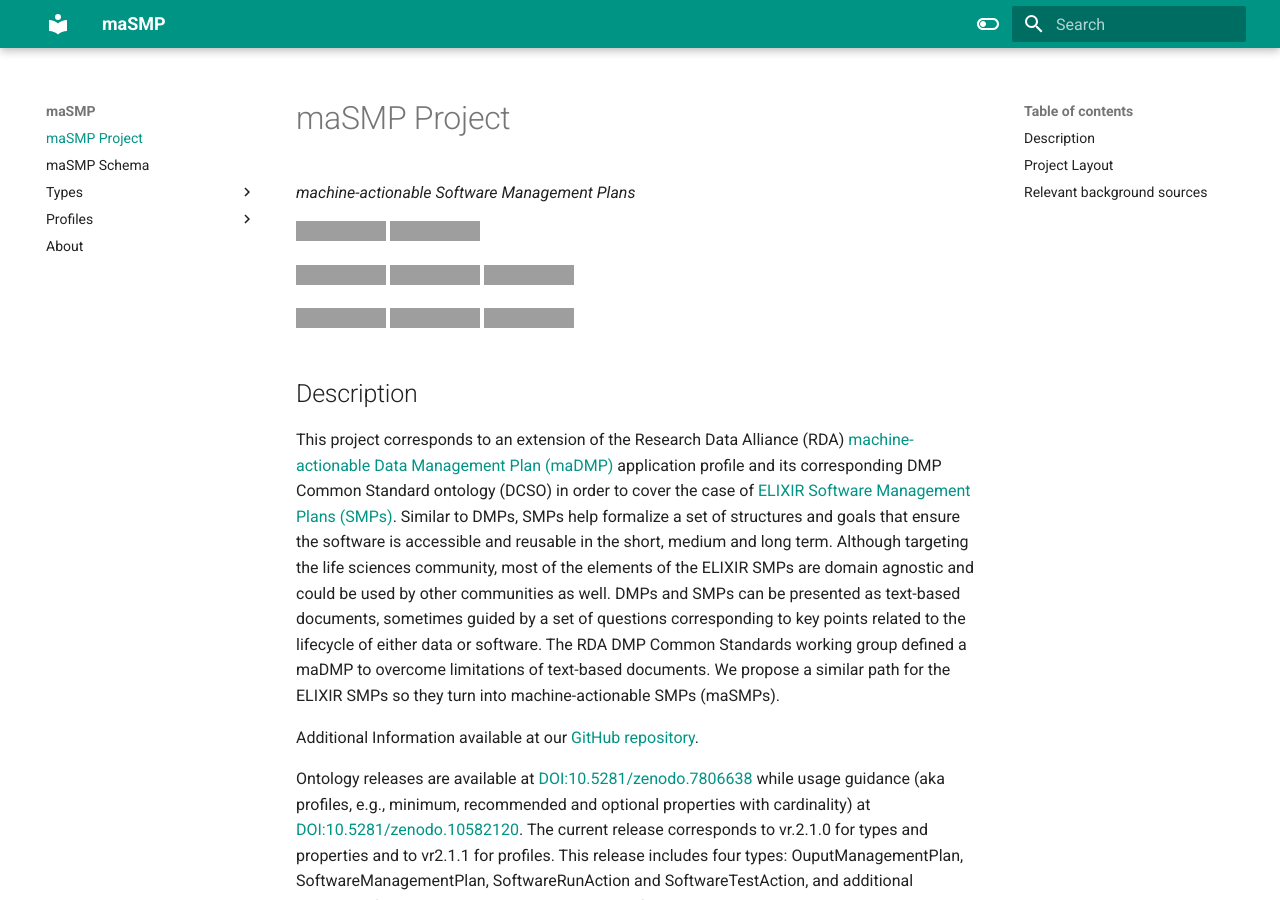
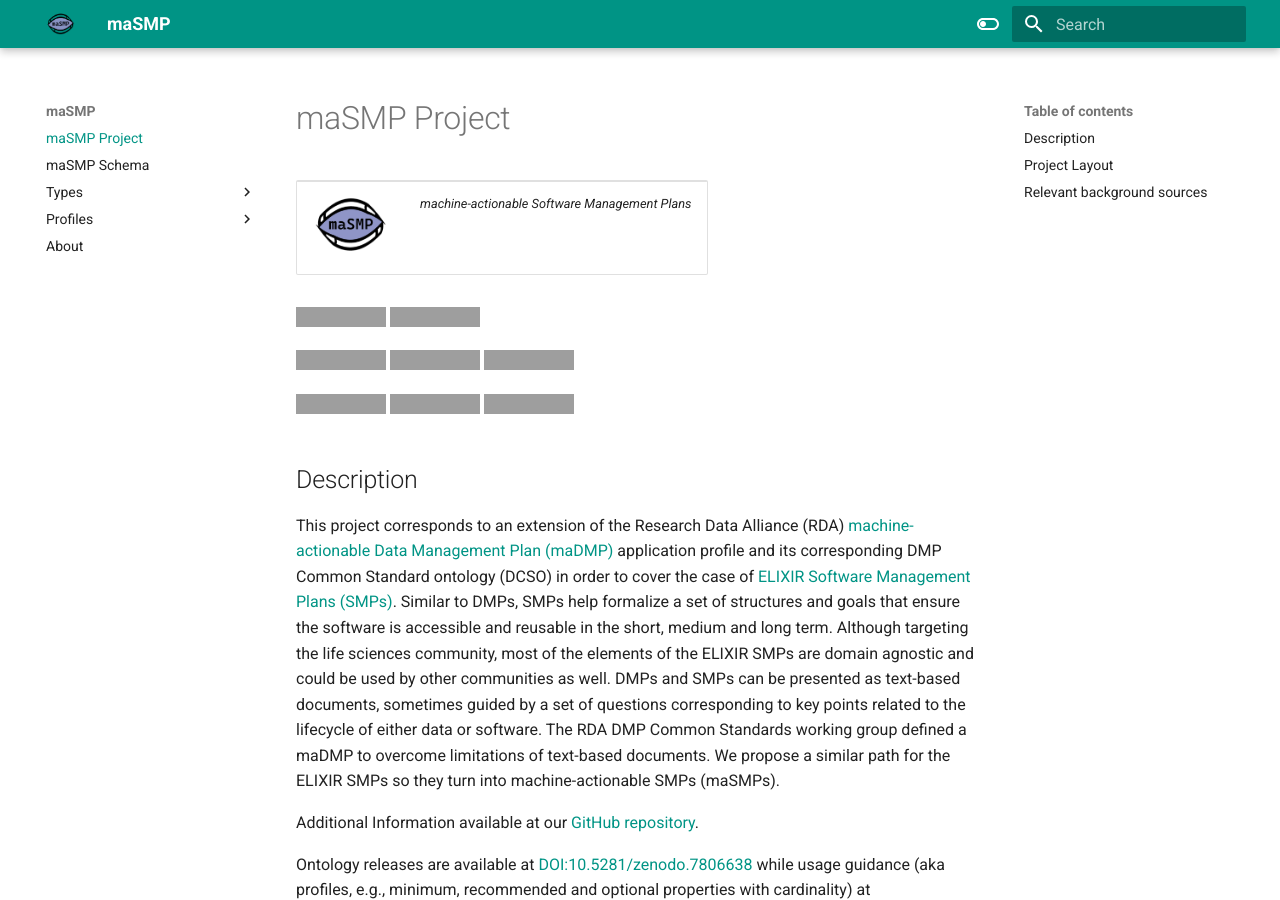
Before and after one commit to zbmed-semtec/maSMPs, an MkDocs documentation site: the page built from docs/index.md, in a window 1280 px wide and 900 px high. Built offline with MkDocs 1.6.1 and Material for MkDocs 9.7.7, drawn with Linux system fonts in a browser that asks for light colours; grey boxes are pictures that could not be loaded.

Commit message:
Add logo

```diff
--- a/docs/index.md
+++ b/docs/index.md
@@ -1,5 +1,11 @@
 # maSMP Project
-_machine-actionable Software Management Plans_
+<table>
+<tr>
+<td><img src="./maSMP_logo.png" alt="maSMP" width="75"/></td>
+<td><i>machine-actionable Software Management Plans</i></td>
+</tr>
+</table>
+
 
 [![DOI](https://zenodo.org/badge/DOI/10.5281/zenodo.7806638.svg)](https://doi.org/10.5281/zenodo.7806638) [![DOI](https://zenodo.org/badge/DOI/10.5281/zenodo.10582121.svg)](https://doi.org/10.5281/zenodo.10582121)
 
--- a/mkdocs.yml
+++ b/mkdocs.yml
@@ -21,6 +21,7 @@
 
 theme:
   name: material
+  logo: maSMP_logo.png
 
   language: en
   palette:
```
Also changed, not shown: docs/maSMP_logo.png (added), 1 other file.
